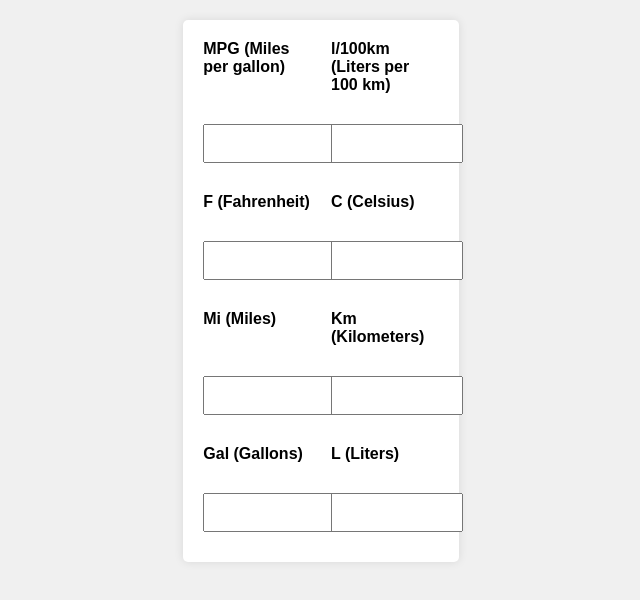
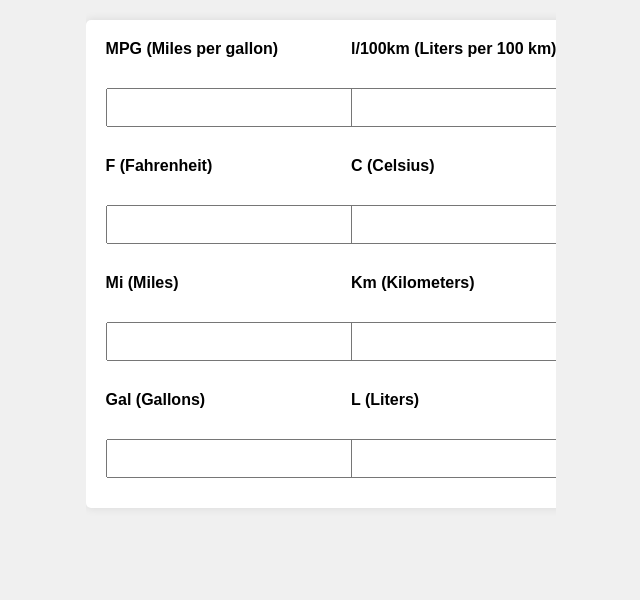
Before and after one commit to wwwowka/MPG-to-L-100km-Converter, a plain HTML site: page index.html in a window 1280 px wide. Shown: the whole page, without its empty margins (319-959 px from the left). Drawn offline with Linux system fonts and the light colour scheme.

Commit message:
Update index.html

```diff
--- a/index.html
+++ b/index.html
@@ -26,7 +26,6 @@
             box-shadow: 0px 0px 10px rgba(0, 0, 0, 0.1);
             margin: 20px auto;
             width: 100%;
-            max-width: 600px;
         }
 
         .converter input {
@@ -37,12 +36,6 @@
 
         .converter label {
             font-weight: bold;
-        }
-
-        @media (min-width: 768px) {
-            .converter {
-                width: 50%;
-            }
         }
     </style>
 </head>
```
